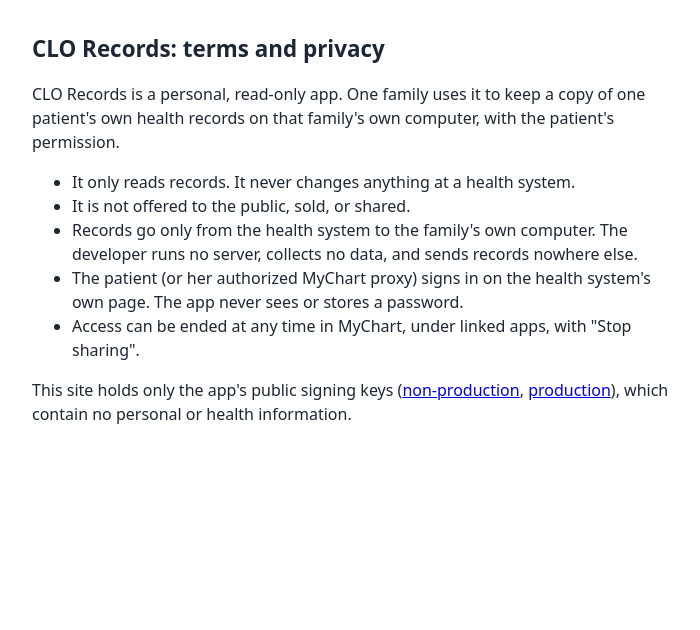
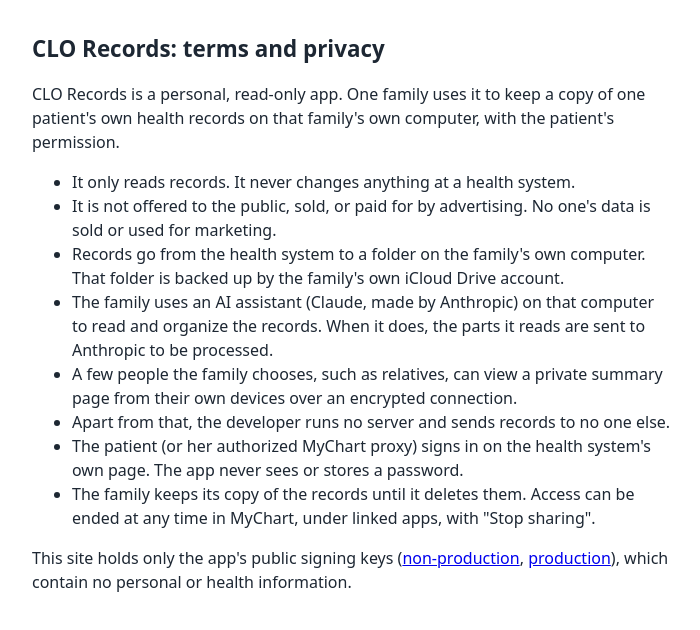
Before and after one commit to eschatchuni/o2-portal-keys, a plain HTML site: page index.html in a window 1280 px wide. Shown: the whole page, without its empty margins (288-988 px from the left). Drawn offline with Linux system fonts and the light colour scheme.

Commit message:
Update privacy terms in index.html

```diff
--- a/index.html
+++ b/index.html
@@ -7,10 +7,13 @@
 <p>CLO Records is a personal, read-only app. One family uses it to keep a copy of one patient's own health records on that family's own computer, with the patient's permission.</p>
 <ul>
 <li>It only reads records. It never changes anything at a health system.</li>
-<li>It is not offered to the public, sold, or shared.</li>
-<li>Records go only from the health system to the family's own computer. The developer runs no server, collects no data, and sends records nowhere else.</li>
+<li>It is not offered to the public, sold, or paid for by advertising. No one's data is sold or used for marketing.</li>
+<li>Records go from the health system to a folder on the family's own computer. That folder is backed up by the family's own iCloud Drive account.</li>
+<li>The family uses an AI assistant (Claude, made by Anthropic) on that computer to read and organize the records. When it does, the parts it reads are sent to Anthropic to be processed.</li>
+<li>A few people the family chooses, such as relatives, can view a private summary page from their own devices over an encrypted connection.</li>
+<li>Apart from that, the developer runs no server and sends records to no one else.</li>
 <li>The patient (or her authorized MyChart proxy) signs in on the health system's own page. The app never sees or stores a password.</li>
-<li>Access can be ended at any time in MyChart, under linked apps, with "Stop sharing".</li>
+<li>The family keeps its copy of the records until it deletes them. Access can be ended at any time in MyChart, under linked apps, with "Stop sharing".</li>
 </ul>
 <p>This site holds only the app's public signing keys (<a href="jwks-nonprod.json">non-production</a>, <a href="jwks-prod.json">production</a>), which contain no personal or health information.</p>
 </body></html>
```
